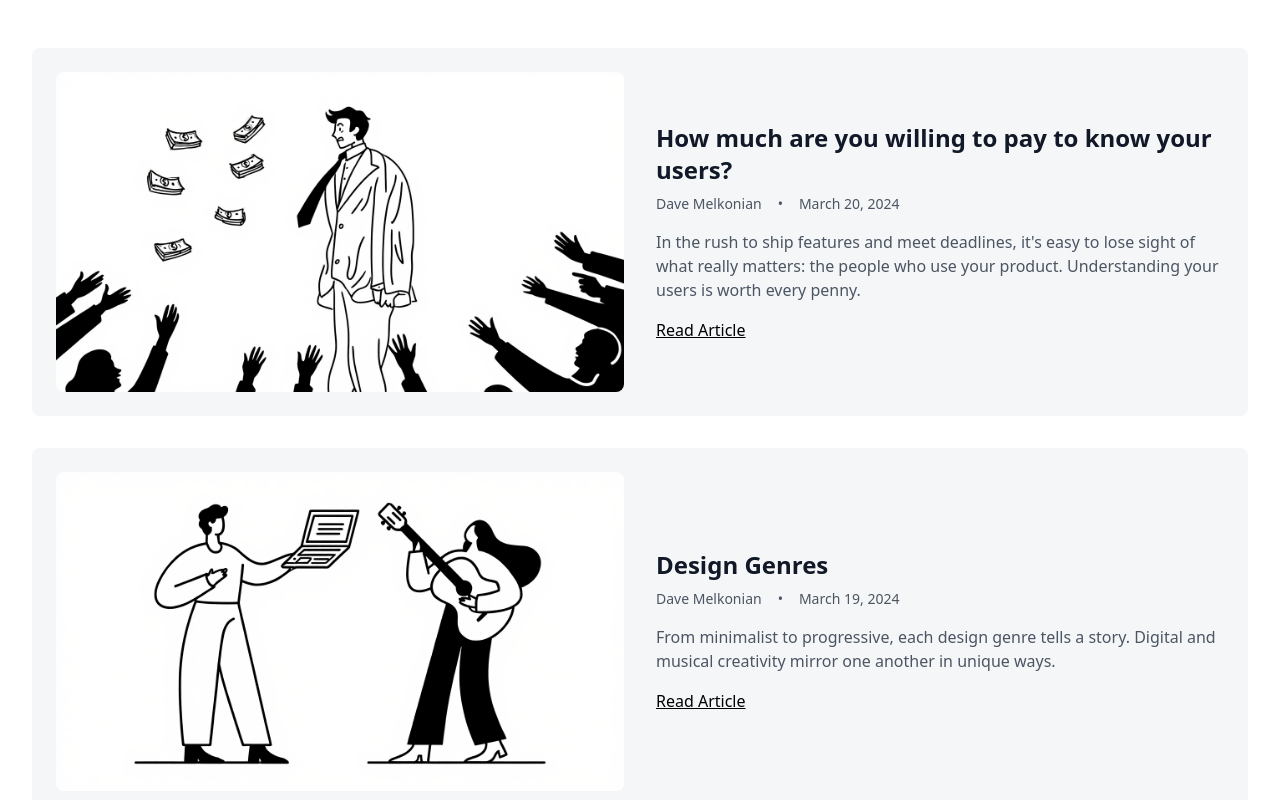
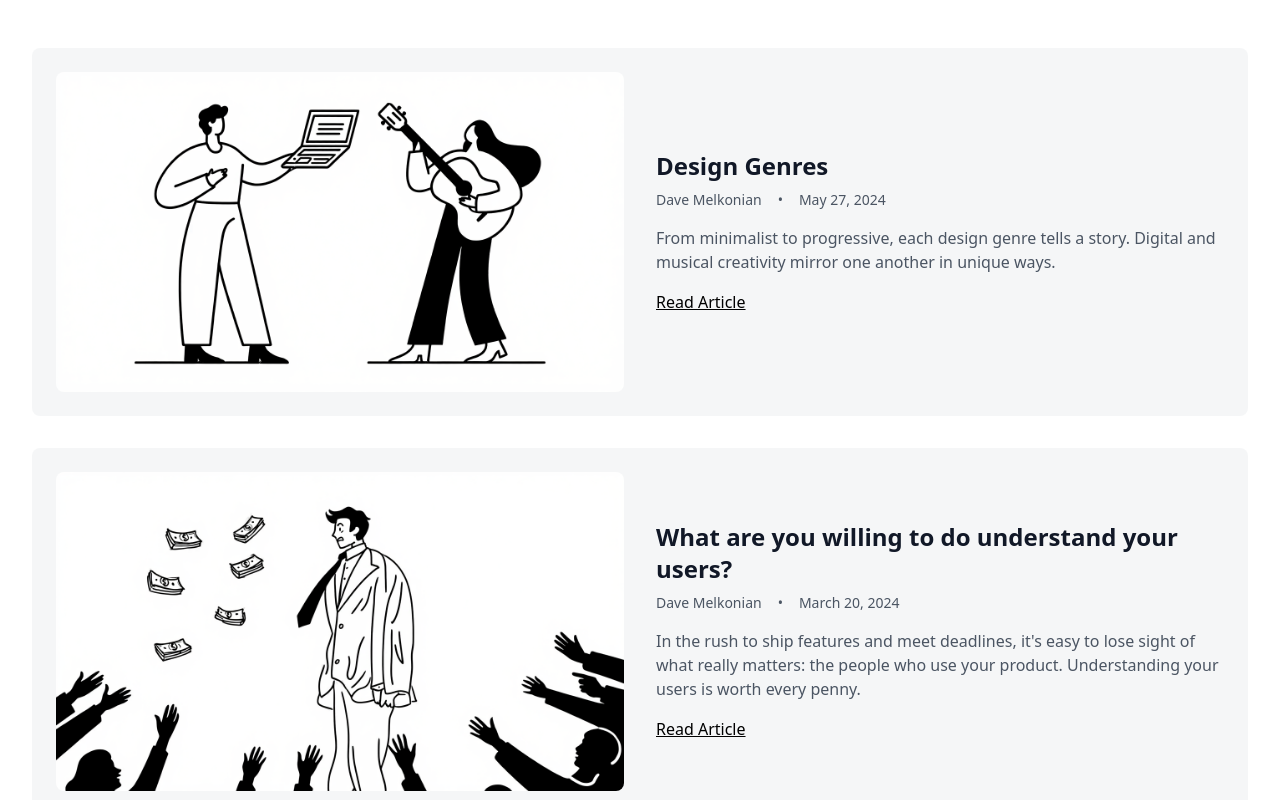
Before and after one commit to davemelk100/dm-2025, a React (Vite) app: page / in a window 1280 px wide. Shown: the part 920-1720 px from the top of the page. Built offline with nearby package versions, Linux system fonts and the light colour scheme.

Commit message:
lots of stuff

```diff
--- a/src/components/ArticleModal.tsx
+++ b/src/components/ArticleModal.tsx
@@ -125,7 +125,9 @@ export default function ArticleModal({
             <div className="prose prose-lg dark:prose-invert max-w-none">
               {renderContent(content)}
             </div>
-            <ShareWidget url={window.location.href} title={title} />
+            <div className="relative mt-12">
+              <ShareWidget url={window.location.href} />
+            </div>
           </div>
         </motion.div>
       </motion.div>
--- a/src/components/ShareWidget.tsx
+++ b/src/components/ShareWidget.tsx
@@ -3,10 +3,9 @@ import { useState } from "react";
 
 interface ShareWidgetProps {
   url: string;
-  title: string;
 }
 
-export default function ShareWidget({ url, title }: ShareWidgetProps) {
+export default function ShareWidget({ url }: ShareWidgetProps) {
   const [showCopied, setShowCopied] = useState(false);
 
   const handleCopy = () => {
--- a/src/content.ts
+++ b/src/content.ts
@@ -99,7 +99,7 @@ export const content = {
           "Digital art piece exploring color theory through hex codes.",
         categories: "Graphic Design, CSS",
         image:
-          "https://cdn.dribbble.com/userupload/42714493/file/original-c195fc10c35f0cdfae246c54e244e472.png?resize=1024x494&vertical=center",
+          "https://cdn.dribbble.com/userupload/42891405/file/original-5fd288822ac6f3de3dfbb9eab7bdb36a.png?resize=1444x696&vertical=center",
         alt: "Hex Code Pop Art",
       },
       {
@@ -241,11 +241,9 @@ I mean, make sure my tombstone uses Helvetica, but if my user wants Comic Sans,
 
 ## Subgenres, Subjectivity, and Subcultures
 
-Some musicians can adapt to audiences seemlessly; but shoe-horning in your personal creative signature can damage your product in ways that aren't even tangible.
+Some musicians can adapt to audiences seemlessly; but shoe-horning in your personal creative signature can damage your product in ways that aren't even tangible. Most users don't want King Crimson. They might tolerate Radiohead, but they really just want AC/DC. And if we don't give them AC/DC, then shame on us.
 
-Most users don't want King Crimson. They might tolerate Radiohead, but they really just want AC/DC. And if we don't give them AC/DC, then shame on us.
-
-If the new Slayer album's layout is using Poppins font, I'm going to question not only my entire existence, but why someone thought Slayer needed a rebrand. Is it the same Slayer? Same features? Same drummer? And do they still play Chemical Warfare live? I digress.
+If the new Slayer album is using Poppins as the cover font, I'm going to question not only my entire existence, but also why I wasn't aware of the rebranding of a product I've been using for years. Is it the same Slayer? Does it have the same features? And do they still play Chemical Warfare live?
 
 When you have a niche audience, it is imperative to keep your finger on the proverbial pulse of that subcultures' expectations. It is a luxury to have a user base that can be identified, measured, and one within you can culturally embed. You inherit empathy. These users can tell you purposefully understand them.
 
@@ -253,7 +251,7 @@ When you have a niche audience, it is imperative to keep your finger on the prov
 
 This isn't selling out or pandering - you have been blessed with an audience and they have expectations. Our product needs to map to their expectations. The genre isn't one of our choosing; it's a hand we've been fortunate enough to have been dealt.`,
         image: "/img/art-music.png",
-        date: "March 19, 2024",
+        date: "May 27, 2024",
       },
       {
         title: "Information Architecture Is Not Sacred",
@@ -298,7 +296,7 @@ It's a living system that should evolve with your users. Keep it flexible. Keep
         date: "March 19, 2024",
       },
       {
-        title: "How much are you willing to pay to know your users?",
+        title: "What are you willing to do understand your users?",
         description:
           "In the rush to ship features and meet deadlines, it's easy to lose sight of what really matters: the people who use your product. Understanding your users is worth every penny.",
         content: `## Investing in User Testing
--- a/src/pages/Article.tsx
+++ b/src/pages/Article.tsx
@@ -150,7 +150,7 @@ export default function Article() {
           {renderContent(article.content)}
         </div>
         <div className="relative mt-12">
-          <ShareWidget url={window.location.href} title={article.title} />
+          <ShareWidget url={window.location.href} />
         </div>
       </div>
     </div>
```
Also changed, not shown: 6 other files (tests, documents, lock files or other folders).
